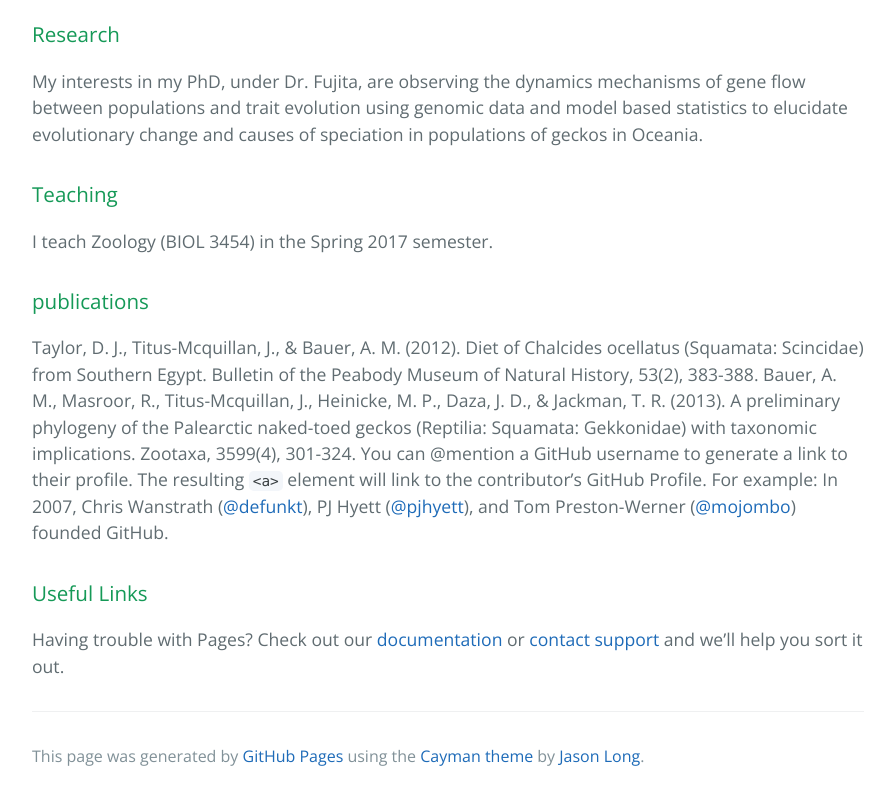
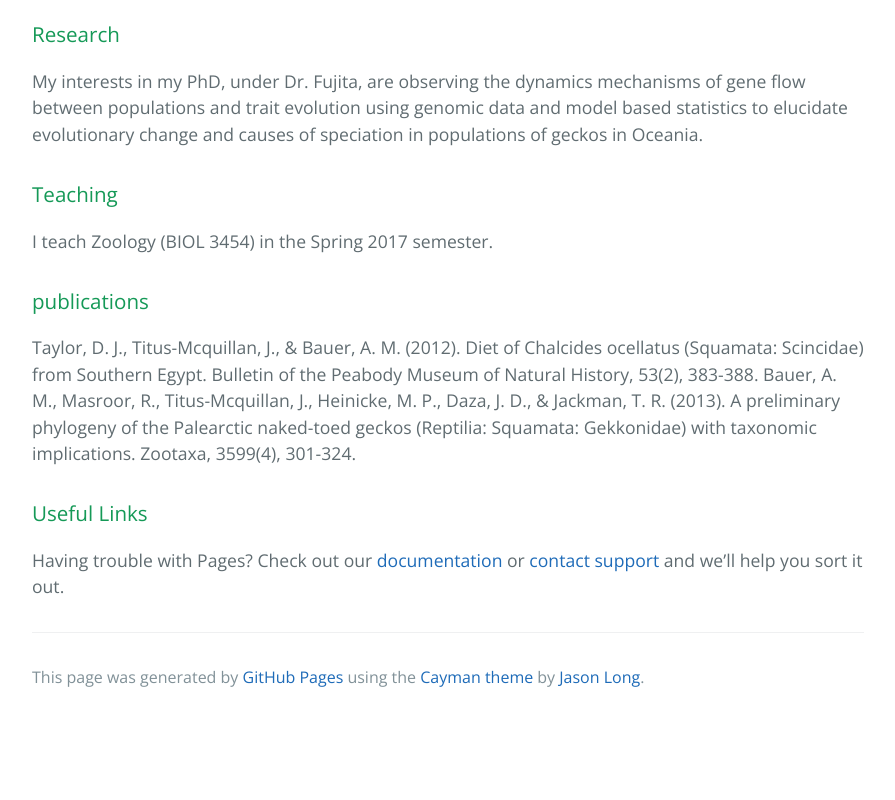
Before and after one commit to JETitus/JETitus.github.io, a plain HTML site: page index.html in a window 1280 px wide. Shown: the part 917-1717 px from the top of the page, without its empty margins (192-1087 px from the left). After the commit the page ends 1638 px from the top, so only its background shows below. Drawn offline with nearby package versions, Linux system fonts and the light colour scheme.

Commit message:
Update index.html

```diff
--- a/index.html
+++ b/index.html
@@ -37,10 +37,7 @@
 <a id="authors-and-contributors" class="anchor" href="#authors-and-contributors" aria-hidden="true"><span aria-hidden="true" class="octicon octicon-link"></span></a>publications</h3>
 
 <p>Taylor, D. J., Titus-Mcquillan, J., & Bauer, A. M. (2012). Diet of Chalcides ocellatus (Squamata: Scincidae) from Southern Egypt. Bulletin of the Peabody Museum of Natural History, 53(2), 383-388.
-
-Bauer, A. M., Masroor, R., Titus-Mcquillan, J., Heinicke, M. P., Daza, J. D., & Jackman, T. R. (2013). A preliminary phylogeny of the Palearctic naked-toed geckos (Reptilia: Squamata: Gekkonidae) with taxonomic implications. Zootaxa, 3599(4), 301-324.
-
-You can @mention a GitHub username to generate a link to their profile. The resulting <code>&lt;a&gt;</code> element will link to the contributor’s GitHub Profile. For example: In 2007, Chris Wanstrath (<a href="https://github.com/defunkt" class="user-mention">@defunkt</a>), PJ Hyett (<a href="https://github.com/pjhyett" class="user-mention">@pjhyett</a>), and Tom Preston-Werner (<a href="https://github.com/mojombo" class="user-mention">@mojombo</a>) founded GitHub.</p>
+  Bauer, A. M., Masroor, R., Titus-Mcquillan, J., Heinicke, M. P., Daza, J. D., & Jackman, T. R. (2013). A preliminary phylogeny of the Palearctic naked-toed geckos (Reptilia: Squamata: Gekkonidae) with taxonomic implications. Zootaxa, 3599(4), 301-324.</p>
 
 <h3>
 <a id="support-or-contact" class="anchor" href="#support-or-contact" aria-hidden="true"><span aria-hidden="true" class="octicon octicon-link"></span></a>Useful Links</h3>
```
